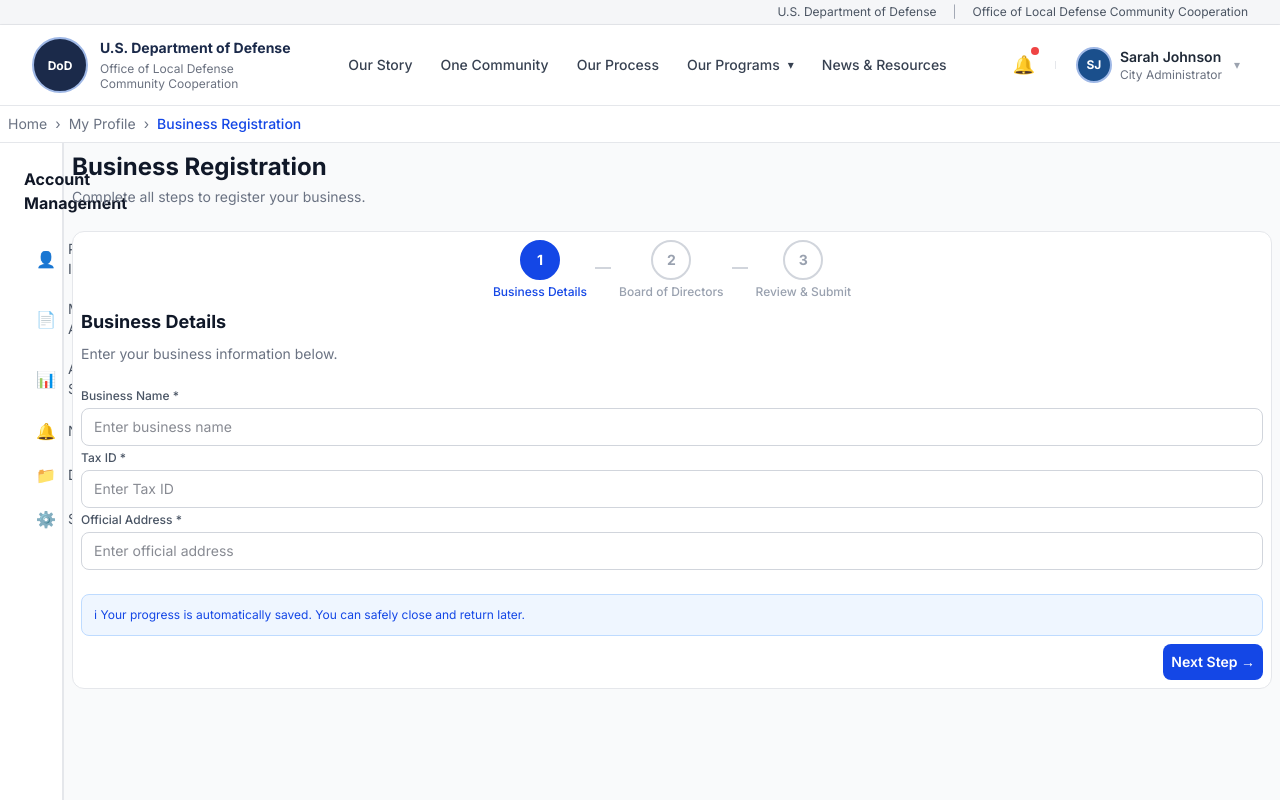
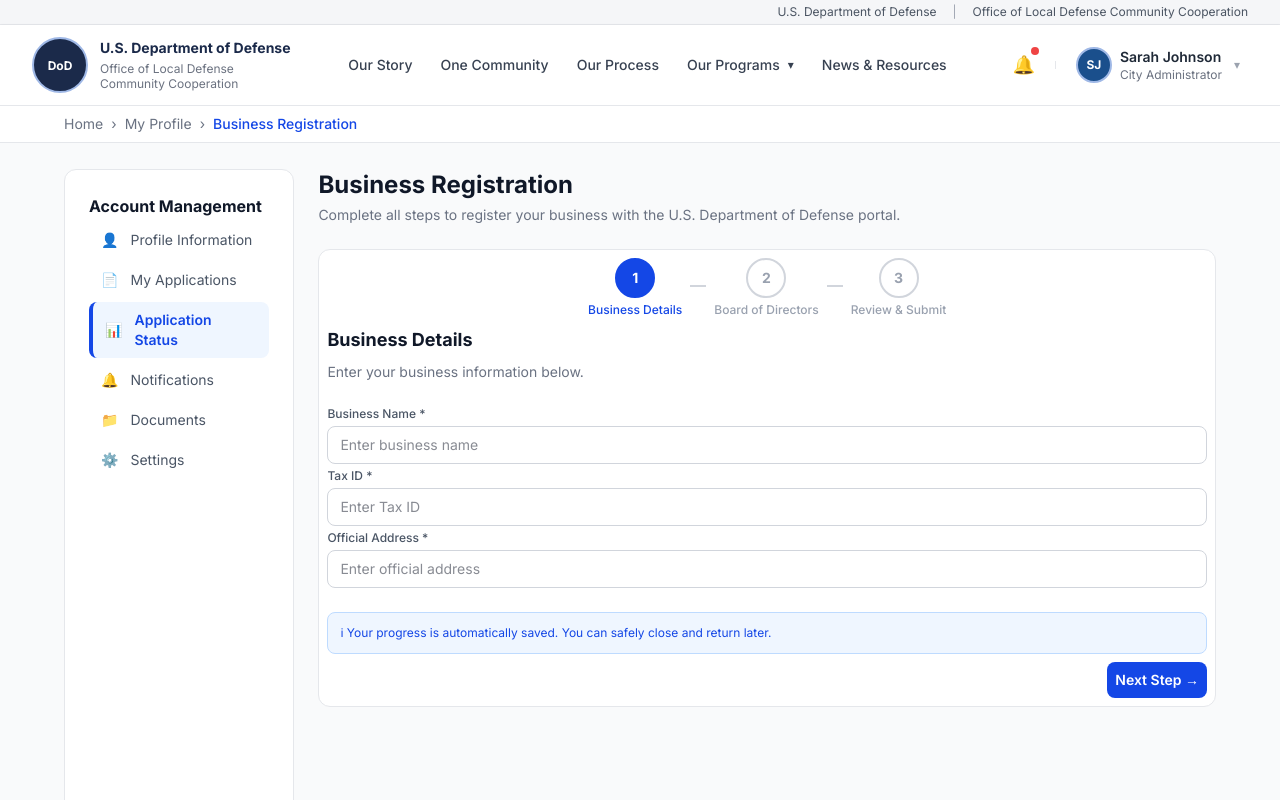
Before and after one commit to Maro-dev-code/qc-lab-project, a Next.js app: page /register in a window 1280 px wide. Shown: the top 800 px of the page. Built offline with nearby package versions, Linux system fonts and the light colour scheme.

Commit message:
complete register page with reset

```diff
--- a/app/register/page.tsx
+++ b/app/register/page.tsx
@@ -1,13 +1,12 @@
 "use client";
 
-import { useState } from "react";
 import { useForm, useFieldArray } from "react-hook-form";
 import { zodResolver } from "@hookform/resolvers/zod";
 import { z } from "zod";
 import { toast, Toaster } from "sonner";
 import { useWizardStore } from "../store";
 import Navbar from "../components/layout/Navbar";
-import Sidebar from "../components/layout/Sidebar";
+import Link from "next/link";
 
 const step1Schema = z.object({
   businessName: z.string().min(2, "Business name must be at least 2 characters"),
@@ -67,9 +66,40 @@ const StepIndicator = ({ currentStep }: { currentStep: number }) => {
   );
 };
 
+const SidebarNav = () => (
+  <div style={{width: "20%", flexShrink: 0}}>
+    <div className="bg-white border border-gray-200 rounded-xl h-full p-6">
+      <h2 className="font-bold text-gray-900 text-base mb-4">Account Management</h2>
+      <nav className="flex flex-col gap-1">
+        {[
+          { label: "Profile Information", icon: "👤", href: "/profile" },
+          { label: "My Applications", icon: "📄", href: "#" },
+          { label: "Application Status", icon: "📊", active: true, href: "#" },
+          { label: "Notifications", icon: "🔔", href: "#" },
+          { label: "Documents", icon: "📁", href: "#" },
+          { label: "Settings", icon: "⚙️", href: "#" },
+        ].map((item) => (
+          <Link key={item.label} href={item.href}
+            className={`flex items-center gap-3 px-3 py-2 rounded-lg text-sm cursor-pointer transition-colors ${
+              item.active
+                ? "bg-blue-50 text-blue-700 font-semibold border-l-4 border-blue-700"
+                : "text-gray-600 hover:bg-blue-600 hover:text-white"
+            }`}>
+            <span>{item.icon}</span>
+            <span>{item.label}</span>
+          </Link>
+        ))}
+      </nav>
+    </div>
+  </div>
+);
+
 export default function RegisterPage() {
-  const { currentStep, businessName, taxId, address, directors, isSubmitting, isSubmitted,
-    setStep, setBusinessDetails, setDirectors, setIsSubmitting, setIsSubmitted } = useWizardStore();
+  const {
+    currentStep, businessName, taxId, address, directors,
+    isSubmitting, isSubmitted, setStep, setBusinessDetails,
+    setDirectors, setIsSubmitting, setIsSubmitted, resetForm,
+  } = useWizardStore();
 
   const step1Form = useForm<Step1Data>({
     resolver: zodResolver(step1Schema),
@@ -86,8 +116,15 @@ export default function RegisterPage() {
     name: "directors",
   });
 
-  const handleStep1Submit = (data: Step1Data) => { setBusinessDetails(data); setStep(2); };
-  const handleStep2Submit = (data: Step2Data) => { setDirectors(data.directors); setStep(3); };
+  const handleStep1Submit = (data: Step1Data) => {
+    setBusinessDetails(data);
+    setStep(2);
+  };
+
+  const handleStep2Submit = (data: Step2Data) => {
+    setDirectors(data.directors);
+    setStep(3);
+  };
 
   const handleFinalSubmit = async () => {
     setIsSubmitting(true);
@@ -102,32 +139,45 @@ export default function RegisterPage() {
     }
   };
 
+  const handleNewApplication = () => {
+    resetForm();
+    step1Form.reset({ businessName: "", taxId: "", address: "" });
+    step2Form.reset({ directors: [{ id: "1", name: "", role: "" }] });
+  };
+
   return (
     <div className="min-h-screen bg-gray-50">
       <Toaster position="top-right" richColors />
       <Navbar />
 
-      <div className="px-8 py-2 bg-white border-b border-gray-200">
+      {/* BREADCRUMB */}
+      <div className="w-full bg-white border-b border-gray-200 px-[5%] py-2">
         <div className="flex items-center gap-2 text-sm text-gray-500">
-          <span>Home</span><span>›</span><span>My Profile</span><span>›</span>
+          <span>Home</span><span>›</span>
+          <Link href="/profile" className="hover:text-blue-700">My Profile</Link>
+          <span>›</span>
           <span className="text-blue-700 font-medium">Business Registration</span>
         </div>
       </div>
 
-      <div className="flex items-stretch min-h-[calc(100vh-130px)]">
-        <div className="w-64 flex-shrink-0 bg-white border-r border-gray-200">
-          <Sidebar />
-        </div>
+      {/* PAGE BODY */}
+      <div className="w-full px-[5%] py-[2%]">
+        <div className="flex gap-6 min-h-screen">
 
-        <main className="flex-1 min-w-0 p-8">
-          <div className="mb-6">
+          <SidebarNav />
+
+          {/* MAIN CONTENT */}
+          <div style={{width: "80%"}} className="flex flex-col gap-6">
+
+            <div>
               <h1 className="text-2xl font-bold text-gray-900">Business Registration</h1>
-            <p className="text-sm text-gray-500 mt-1">Complete all steps to register your business.</p>
+              <p className="text-sm text-gray-500 mt-1">Complete all steps to register your business with the U.S. Department of Defense portal.</p>
             </div>
 
             <div className="bg-white rounded-xl border border-gray-200 p-8">
               <StepIndicator currentStep={currentStep} />
 
+              {/* STEP 1 */}
               {currentStep === 1 && (
                 <form onSubmit={step1Form.handleSubmit(handleStep1Submit)}>
                   <h2 className="text-lg font-bold text-gray-900 mb-2">Business Details</h2>
@@ -169,6 +219,7 @@ export default function RegisterPage() {
                 </form>
               )}
 
+              {/* STEP 2 */}
               {currentStep === 2 && (
                 <form onSubmit={step2Form.handleSubmit(handleStep2Submit)}>
                   <h2 className="text-lg font-bold text-gray-900 mb-2">Board of Directors</h2>
@@ -179,7 +230,10 @@ export default function RegisterPage() {
                         <div className="flex justify-between items-center mb-3">
                           <span className="text-sm font-semibold text-gray-700">Director {index + 1}</span>
                           {fields.length > 1 && (
-                          <button type="button" onClick={() => remove(index)} className="text-xs text-red-500 hover:text-red-700 font-medium">Remove</button>
+                            <button type="button" onClick={() => remove(index)}
+                              className="text-xs text-red-500 hover:text-red-700 font-medium">
+                              Remove
+                            </button>
                           )}
                         </div>
                         <div className="grid grid-cols-2 gap-3">
@@ -221,6 +275,7 @@ export default function RegisterPage() {
                 </form>
               )}
 
+              {/* STEP 3 */}
               {currentStep === 3 && !isSubmitted && (
                 <div>
                   <h2 className="text-lg font-bold text-gray-900 mb-2">Review Your Application</h2>
@@ -266,6 +321,7 @@ export default function RegisterPage() {
                 </div>
               )}
 
+              {/* SUCCESS */}
               {isSubmitted && (
                 <div className="text-center py-16">
                   <div className="w-16 h-16 rounded-full bg-green-100 flex items-center justify-center mx-auto mb-4">
@@ -274,14 +330,23 @@ export default function RegisterPage() {
                   <h2 className="text-xl font-bold text-gray-900 mb-2">Application Submitted!</h2>
                   <p className="text-sm text-gray-500 mb-1">Your business registration has been submitted successfully.</p>
                   <p className="text-sm font-semibold text-blue-700 mb-8">Reference Number: GOV-2024-001</p>
-                <button onClick={() => window.location.href = "/profile"}
-                  className="px-8 py-2 bg-blue-700 text-white rounded-lg text-sm font-semibold hover:bg-blue-800 transition-colors">
+                  <div className="flex justify-center gap-4">
+                    <button onClick={handleNewApplication}
+                      className="px-8 py-2 border border-blue-700 text-blue-700 rounded-lg text-sm font-semibold hover:bg-blue-50 transition-colors">
+                      Start New Application
+                    </button>
+                    <Link href="/profile">
+                      <button className="px-8 py-2 bg-blue-700 text-white rounded-lg text-sm font-semibold hover:bg-blue-800 transition-colors">
                         Return to Profile
                       </button>
+                    </Link>
+                  </div>
                 </div>
               )}
+
             </div>
-        </main>
+          </div>
+        </div>
       </div>
     </div>
   );
```
Lines whose indentation alone changed are shown as unchanged.
